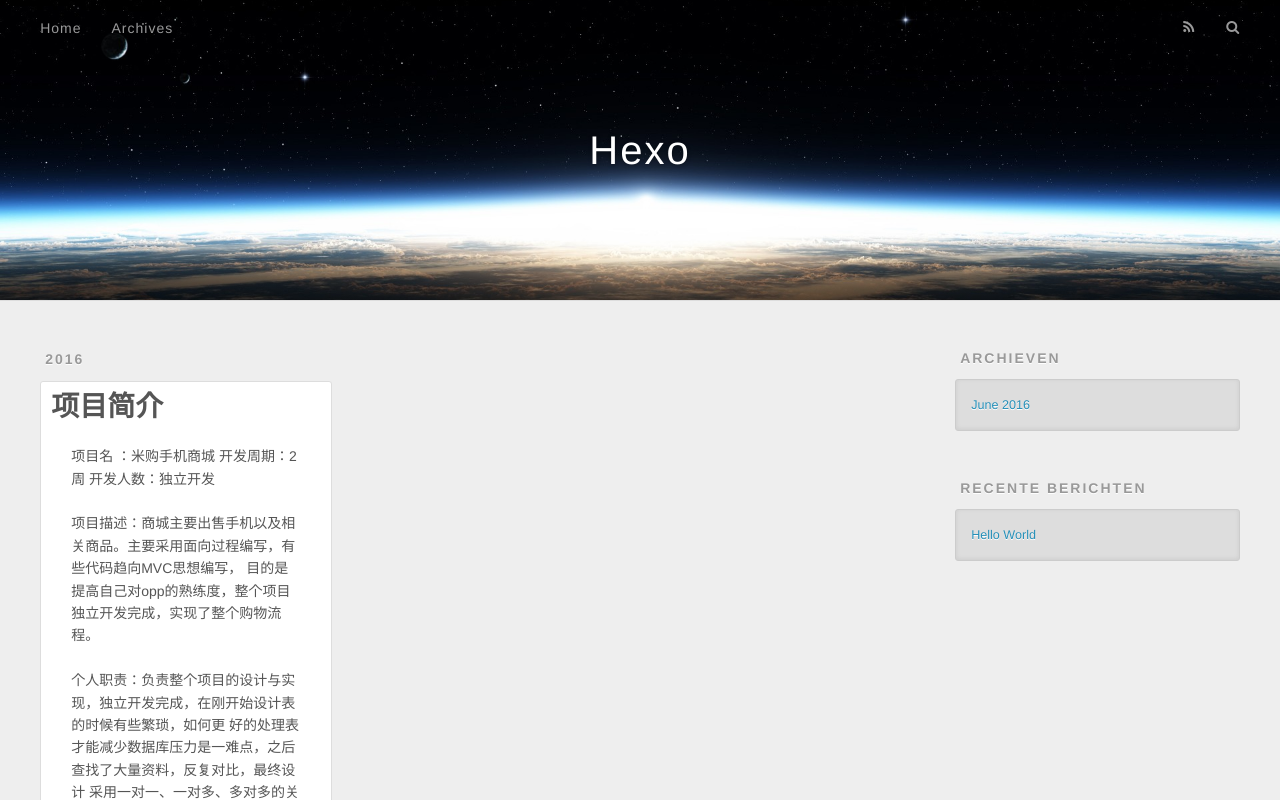
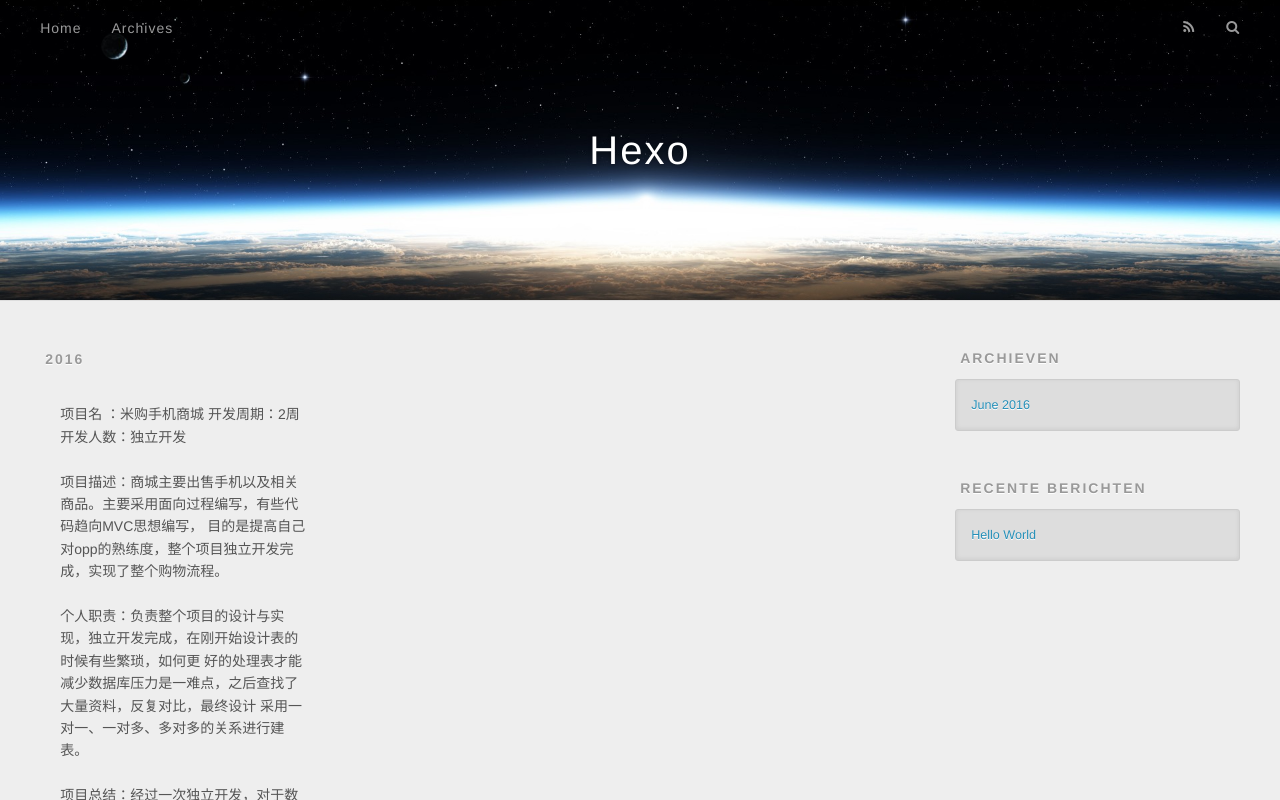
Before and after one commit to GuZhengHang/GuZhengHang.github.io, a plain HTML site: page archives/2016/06/index.html in a window 1280 px wide. Shown: the top 800 px of the page. Drawn offline with nearby package versions, Linux system fonts and the light colour scheme.

Commit message:
Site updated: 2016-06-06 11:00:12

```diff
--- a/archives/2016/06/index.html
+++ b/archives/2016/06/index.html
@@ -76,13 +76,7 @@
         <div class="archives">
 
     <article class="archive-article archive-type-post">
-  <div class="archive-article-inner">
-    <header class="archive-article-header">
-    <h1 class="article-title" itemprop="name">
-      项目简介
-    </h1>
-
-      <div class="article-entry" itemprop="articleBody">
+     <div class="article-entry" itemprop="articleBody">
 
         <p>  项目名  ：米购手机商城    	  开发周期：2周     	 开发人数：独立开发</p>
 
@@ -96,11 +90,6 @@
 </p>
 
     </div>
-
-
-
-    </header>
-  </div>
 </article>
 
 
```
